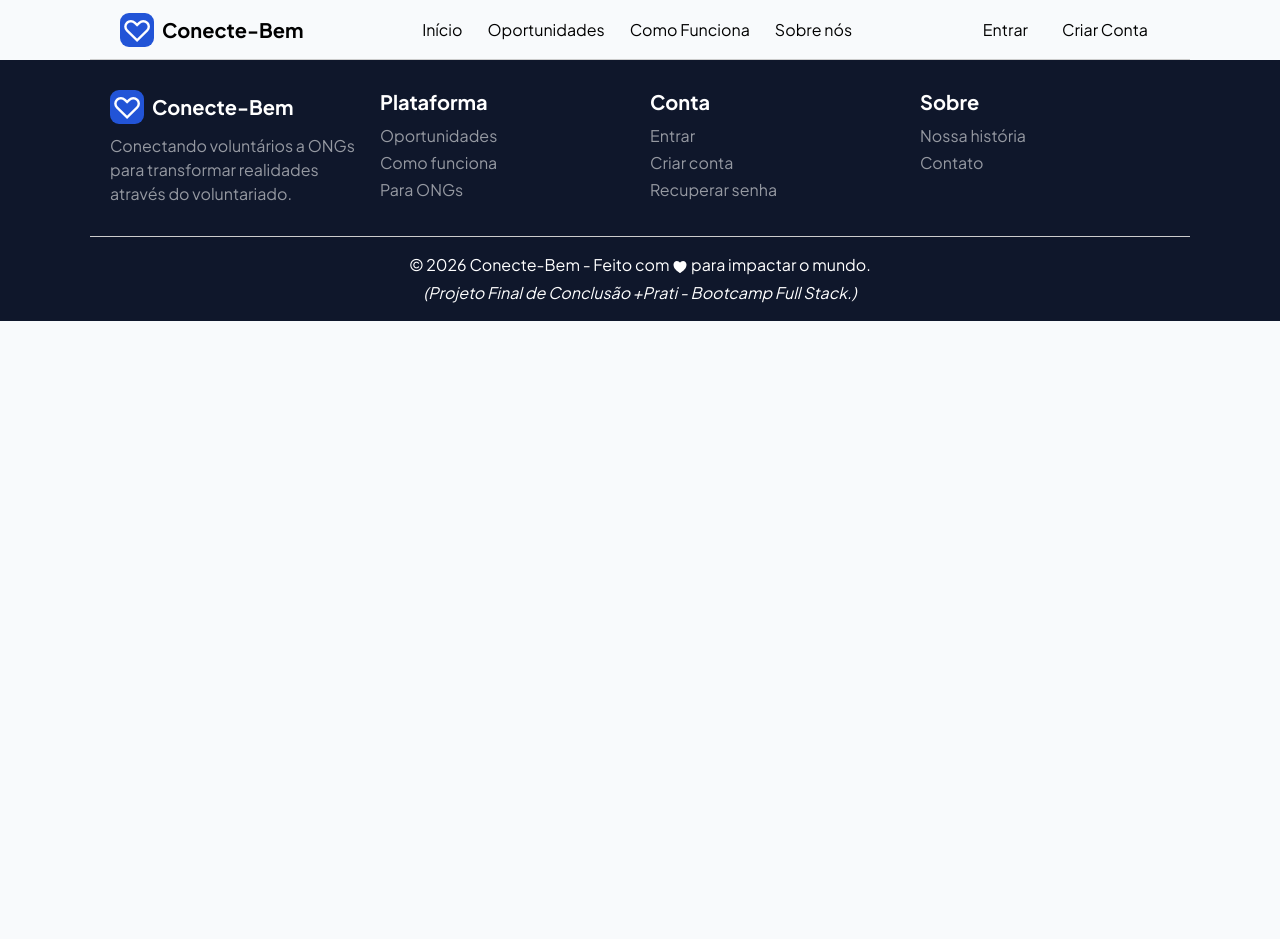
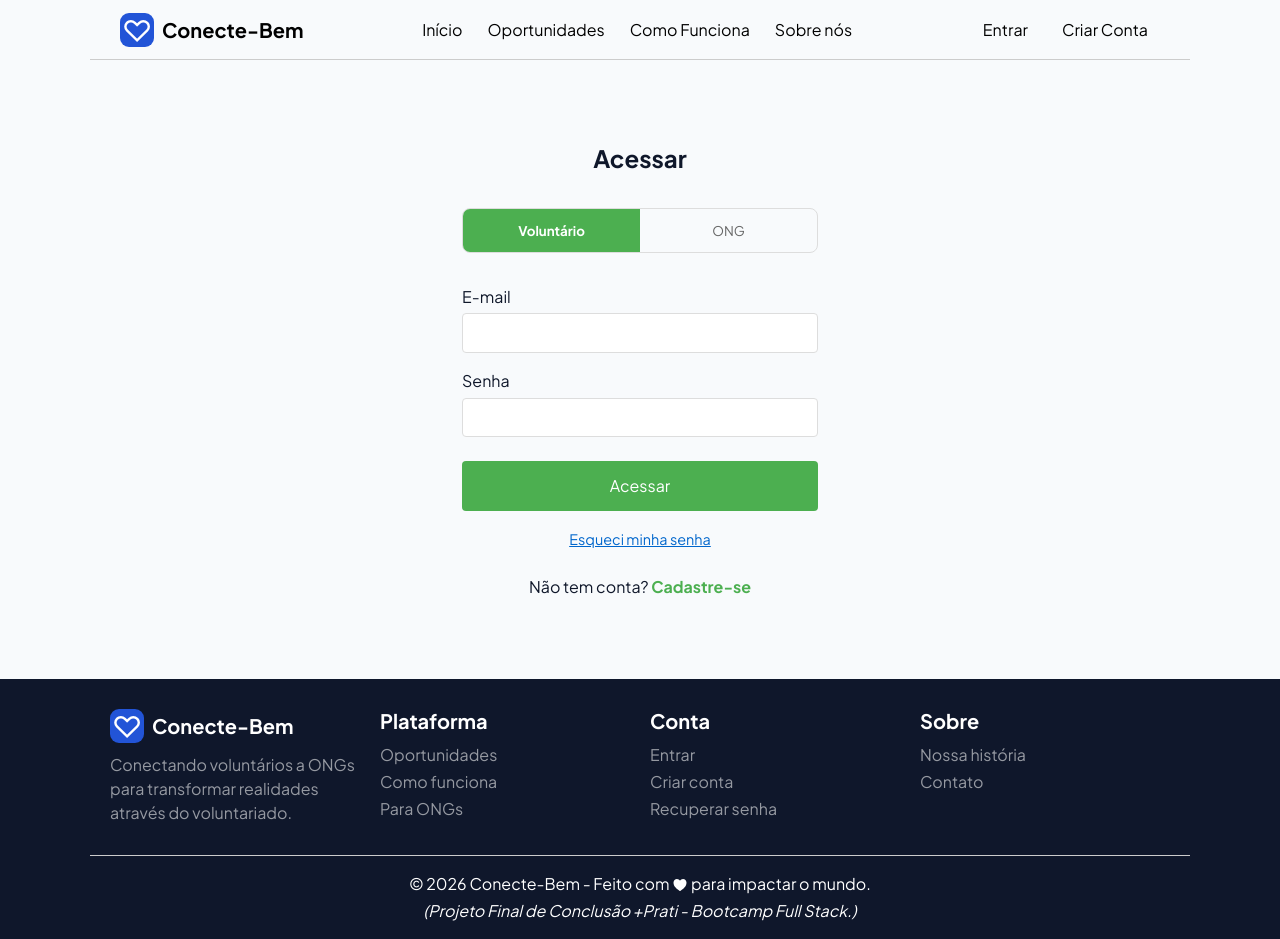
Before and after one commit to julianorafael-dev/conecte-bem, a React (Vite) app in the folder frontend/: page /login in a window 1280 px wide. Before the commit the page ends 800 px from the top, so only its background shows below. Built offline with nearby package versions, Linux system fonts and the light colour scheme; no server answers.

Commit message:
feat: implementa tela de login

```diff
--- a/frontend/src/App.jsx
+++ b/frontend/src/App.jsx
@@ -1,5 +1,4 @@
 import { BrowserRouter as Router, Routes, Route } from 'react-router-dom';
-
 
 import Header from './componentes/Header/Header.jsx';
 import Home from './componentes/Home/Home.jsx';
@@ -20,14 +19,21 @@ import PerfilOng from "./pages/PerfilOng/PerfilOng.jsx";
 import PerfilVoluntario from "./pages/PerfilVoluntario/PerfilVoluntario.jsx";
 import PainelOng from "./pages/PainelOng/PainelOng.jsx";
 
+import { AuthProvider } from './context/AuthContext';
+import Login from './pages/Login.jsx';
 
 function App() {
   return (
+    <AuthProvider>
       <Router>
         <div>
           <Header />
 
           <Routes>
+            {/* Sua rota nova */}
+            <Route path="/login" element={<Login />} />
+
+            {/* Tudo que já existia continua igual */}
             <Route path="/" element={<Home />} />
             <Route path="/Home" element={<Home />} />
             <Route path="/Oportunidades" element={<Oportunidades />} />
@@ -64,7 +70,8 @@ function App() {
           <Footer />
         </div>
       </Router>
+    </AuthProvider>
   );
 }
 
-export default App
+export default App;
--- /dev/null
+++ b/frontend/src/context/AuthContext.jsx
@@ -0,0 +1,25 @@
+import { createContext, useContext, useState } from 'react'
+
+const AuthContext = createContext()
+
+export function AuthProvider({ children }) {
+  const [usuario, setUsuario] = useState(null)
+
+  const login = (email, senha, tipo = 'voluntario') => {
+    setUsuario({ email, tipo })
+  }
+
+  const logout = () => {
+    setUsuario(null)
+  }
+
+  return (
+    <AuthContext.Provider value={{ usuario, login, logout }}>
+      {children}
+    </AuthContext.Provider>
+  )
+}
+
+export function useAuth() {
+  return useContext(AuthContext)
+}
--- /dev/null
+++ b/frontend/src/pages/Login.jsx
@@ -0,0 +1,155 @@
+import { useState } from 'react'
+import { useAuth } from '../context/AuthContext'
+import { useNavigate, Link } from 'react-router-dom'
+
+function Login() {
+  const [tipo, setTipo] = useState('voluntario')
+  const [email, setEmail] = useState('')
+  const [senha, setSenha] = useState('')
+  const { login } = useAuth()
+  const navigate = useNavigate()
+
+  const [modalAberto, setModalAberto] = useState(false)
+  const [emailRecuperacao, setEmailRecuperacao] = useState('')
+  const [dataNascimento, setDataNascimento] = useState('')
+
+  const handleSubmit = (e) => {
+    e.preventDefault()
+    login(email, senha, tipo)
+    navigate('/home')
+  }
+
+  const handleRecuperarSenha = (e) => {
+    e.preventDefault()
+    alert(`E-mail: ${emailRecuperacao}\nData de nascimento: ${dataNascimento}`)
+    setModalAberto(false)
+  }
+
+  return (
+    <div style={{ maxWidth: '420px', margin: '3rem auto', padding: '2rem' }}>
+      <h2 style={{ textAlign: 'center', marginBottom: '2rem' }}>Acessar</h2>
+
+      {/* Toggle Voluntário / ONG */}
+      <div style={{ display: 'flex', marginBottom: '2rem', borderRadius: '8px', border: '1px solid #ddd', overflow: 'hidden' }}>
+        <button
+          type="button"
+          onClick={() => setTipo('voluntario')}
+          style={{
+            flex: 1, padding: '0.8rem', border: 'none',
+            backgroundColor: tipo === 'voluntario' ? '#4CAF50' : 'transparent',
+            color: tipo === 'voluntario' ? 'white' : '#666',
+            cursor: 'pointer', fontWeight: tipo === 'voluntario' ? 'bold' : 'normal'
+          }}
+        >
+          Voluntário
+        </button>
+        <button
+          type="button"
+          onClick={() => setTipo('ong')}
+          style={{
+            flex: 1, padding: '0.8rem', border: 'none',
+            backgroundColor: tipo === 'ong' ? '#4CAF50' : 'transparent',
+            color: tipo === 'ong' ? 'white' : '#666',
+            cursor: 'pointer', fontWeight: tipo === 'ong' ? 'bold' : 'normal'
+          }}
+        >
+          ONG
+        </button>
+      </div>
+
+      <form onSubmit={handleSubmit}>
+        <div style={{ marginBottom: '1rem' }}>
+          <label style={{ display: 'block', marginBottom: '0.3rem' }}>E-mail</label>
+          <input
+            type="email" value={email}
+            onChange={(e) => setEmail(e.target.value)} required
+            style={{ width: '100%', padding: '0.7rem', border: '1px solid #ddd', borderRadius: '4px' }}
+          />
+        </div>
+
+        <div style={{ marginBottom: '1rem' }}>
+          <label style={{ display: 'block', marginBottom: '0.3rem' }}>Senha</label>
+          <input
+            type="password" value={senha}
+            onChange={(e) => setSenha(e.target.value)} required
+            style={{ width: '100%', padding: '0.7rem', border: '1px solid #ddd', borderRadius: '4px' }}
+          />
+        </div>
+
+        <button
+          type="submit"
+          style={{
+            width: '100%', padding: '0.9rem', backgroundColor: '#4CAF50',
+            color: 'white', border: 'none', borderRadius: '4px',
+            fontSize: '1rem', cursor: 'pointer', marginTop: '0.5rem'
+          }}
+        >
+          Acessar
+        </button>
+      </form>
+
+      <p style={{ textAlign: 'center', marginTop: '1rem' }}>
+        <button
+          type="button"
+          onClick={() => setModalAberto(true)}
+          style={{
+            background: 'none', border: 'none', color: '#0066cc',
+            textDecoration: 'underline', cursor: 'pointer', fontSize: '0.9rem'
+          }}
+        >
+          Esqueci minha senha
+        </button>
+      </p>
+
+      <p style={{ textAlign: 'center', marginTop: '1.5rem' }}>
+        Não tem conta? <Link to="/criar-conta" style={{ color: '#4CAF50', fontWeight: 'bold' }}>Cadastre-se</Link>
+      </p>
+
+      {/* Modal Recuperar Senha */}
+      {modalAberto && (
+        <div style={{
+          position: 'fixed', top: 0, left: 0, width: '100%', height: '100%',
+          backgroundColor: 'rgba(0,0,0,0.5)', display: 'flex', alignItems: 'center', justifyContent: 'center', zIndex: 1000
+        }}>
+          <div style={{ backgroundColor: 'white', padding: '2rem', borderRadius: '8px', width: '90%', maxWidth: '400px' }}>
+            <h3 style={{ marginTop: 0, marginBottom: '1.5rem' }}>Recuperar Senha</h3>
+            <form onSubmit={handleRecuperarSenha}>
+              <div style={{ marginBottom: '1rem' }}>
+                <label style={{ display: 'block', marginBottom: '0.3rem' }}>E-mail</label>
+                <input
+                  type="email" value={emailRecuperacao}
+                  onChange={(e) => setEmailRecuperacao(e.target.value)} required
+                  style={{ width: '100%', padding: '0.7rem', border: '1px solid #ddd', borderRadius: '4px' }}
+                />
+              </div>
+              <div style={{ marginBottom: '1.5rem' }}>
+                <label style={{ display: 'block', marginBottom: '0.3rem' }}>Data de Nascimento</label>
+                <input
+                  type="date" value={dataNascimento}
+                  onChange={(e) => setDataNascimento(e.target.value)} required
+                  style={{ width: '100%', padding: '0.7rem', border: '1px solid #ddd', borderRadius: '4px' }}
+                />
+              </div>
+              <div style={{ display: 'flex', gap: '0.8rem' }}>
+                <button
+                  type="button" onClick={() => setModalAberto(false)}
+                  style={{ flex: 1, padding: '0.7rem', backgroundColor: '#eee', border: 'none', borderRadius: '4px', cursor: 'pointer' }}
+                >
+                  Cancelar
+                </button>
+                <button
+                  type="submit"
+                  style={{ flex: 1, padding: '0.7rem', backgroundColor: '#4CAF50', color: 'white', border: 'none', borderRadius: '4px', cursor: 'pointer' }}
+                >
+                  Continuar
+                </button>
+              </div>
+            </form>
+          </div>
+        </div>
+      )}
+    </div>
+  )
+}
+
+export default Login
```
Lines whose indentation alone changed are shown as unchanged.
